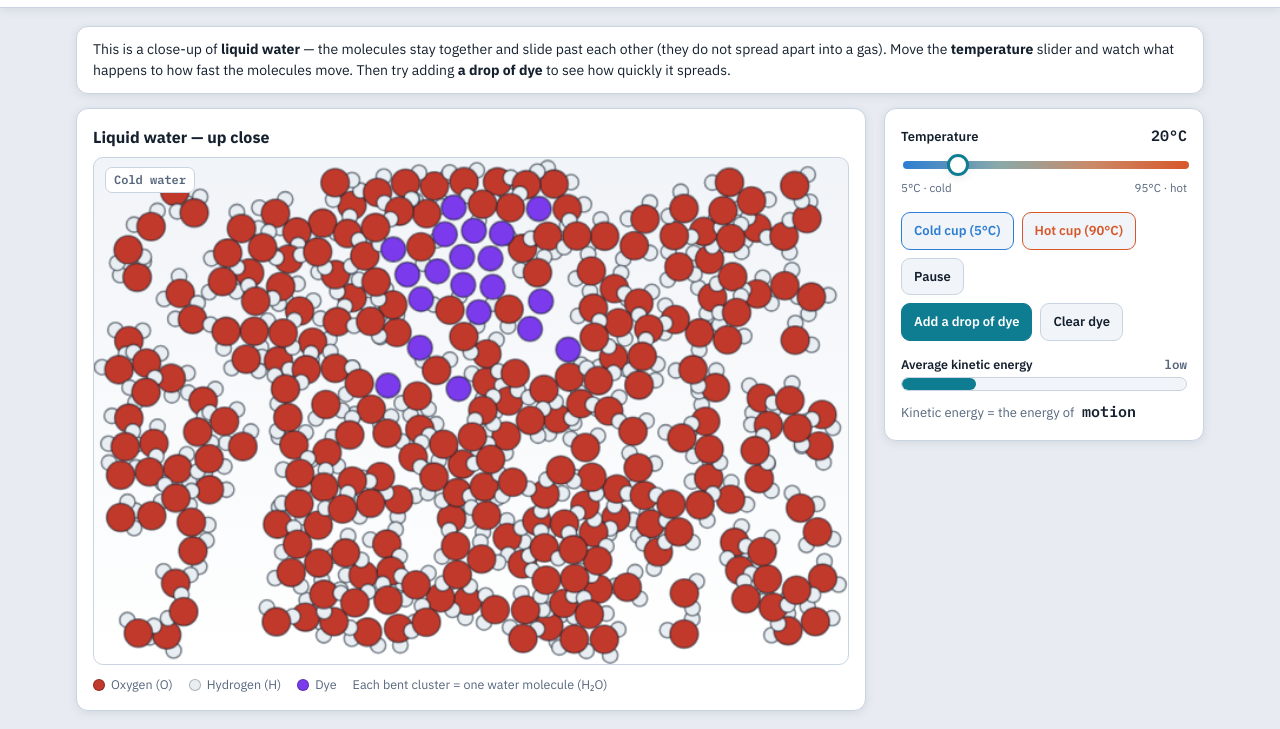
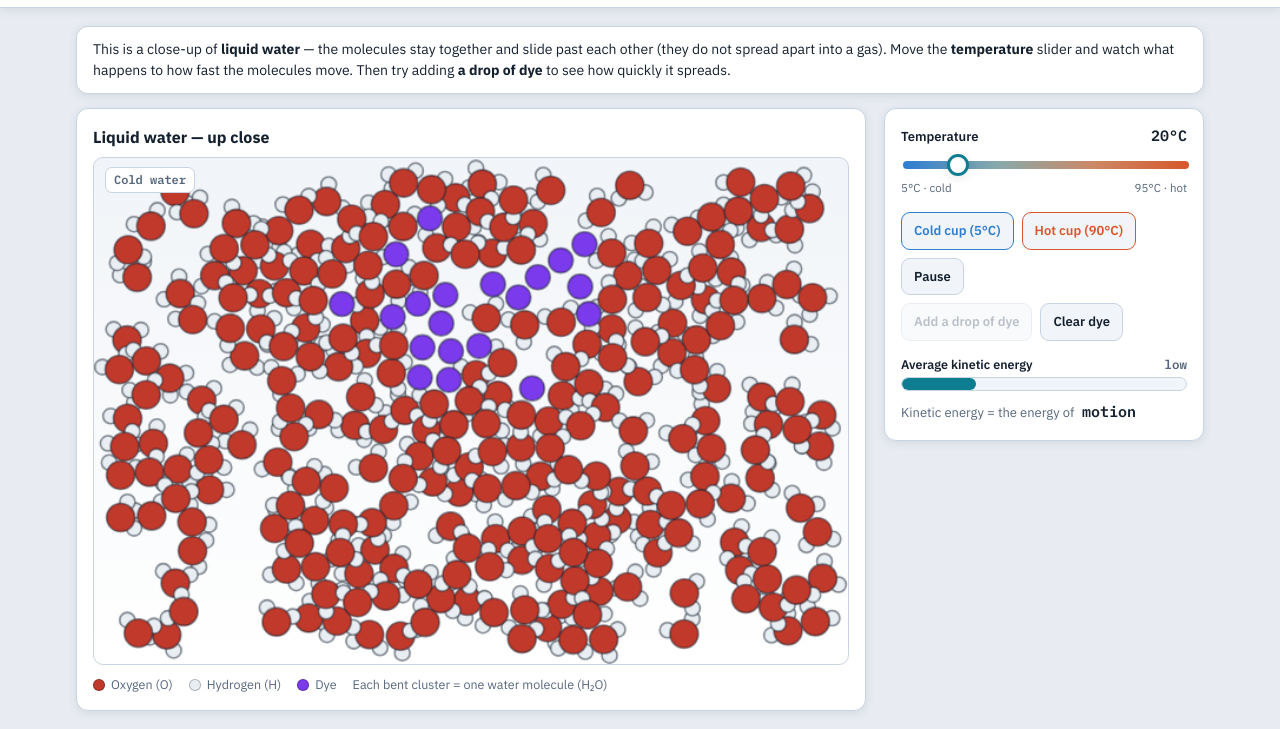
Before and after one commit to joshpdag/Water-Molecules-Temperature, a plain HTML site: page index.html in a window 1280 px wide. Both pictures are taken after a click on the button "Add a drop of dye". Shown: the part 76-805 px from the top of the page. Drawn offline with Linux system fonts and the light colour scheme.

Commit message:
Update index.html

```diff
--- a/index.html
+++ b/index.html
@@ -74,6 +74,8 @@ input[type=range]::-moz-range-thumb{width:22px;height:22px;border-radius:50%;bac
 .btn:hover{border-color:var(--accent)}
 .btn.primary{background:var(--accent);border-color:var(--accent);color:#fff}
 .btn.cold{border-color:var(--cold);color:var(--cold)} .btn.hot{border-color:var(--hot);color:var(--hot)}
+.btn:disabled{opacity:.4;cursor:not-allowed;background:var(--panel2);border-color:var(--line);color:var(--muted)}
+.btn:disabled:hover{border-color:var(--line)}
 
 .meter{margin-top:14px}
 .meter .mlab{display:flex;justify-content:space-between;font-size:12.5px;font-weight:600;margin-bottom:4px}
@@ -264,12 +266,15 @@ input[type=range]::-moz-range-thumb{width:22px;height:22px;border-radius:50%;bac
   document.getElementById('bhot').onclick=function(){tempC=90;temp.value=90;syncUI();};
   var bp=document.getElementById('bpause');
   bp.onclick=function(){paused=!paused; bp.textContent=paused?'Play':'Pause';};
-  document.getElementById('bdye').onclick=function(){
+  var bdye=document.getElementById('bdye');
+  bdye.onclick=function(){
+    if(bdye.disabled) return;
     var cx=LW*0.5, cy=LH*0.26;
     for(var i=0;i<20;i++){var a=rand(0,6.28),rr=rand(0,20);
       dye.push({dyeFlag:true,x:cx+Math.cos(a)*rr,y:cy+Math.sin(a)*rr,vx:rand(-1,1),vy:rand(-1,1),f:rand(0.85,1.15)});}
+    bdye.disabled=true;
   };
-  document.getElementById('bclear').onclick=function(){dye=[];};
+  document.getElementById('bclear').onclick=function(){dye=[]; bdye.disabled=false;};
 
   // theme toggle
   var tb=document.getElementById('theme');
```
